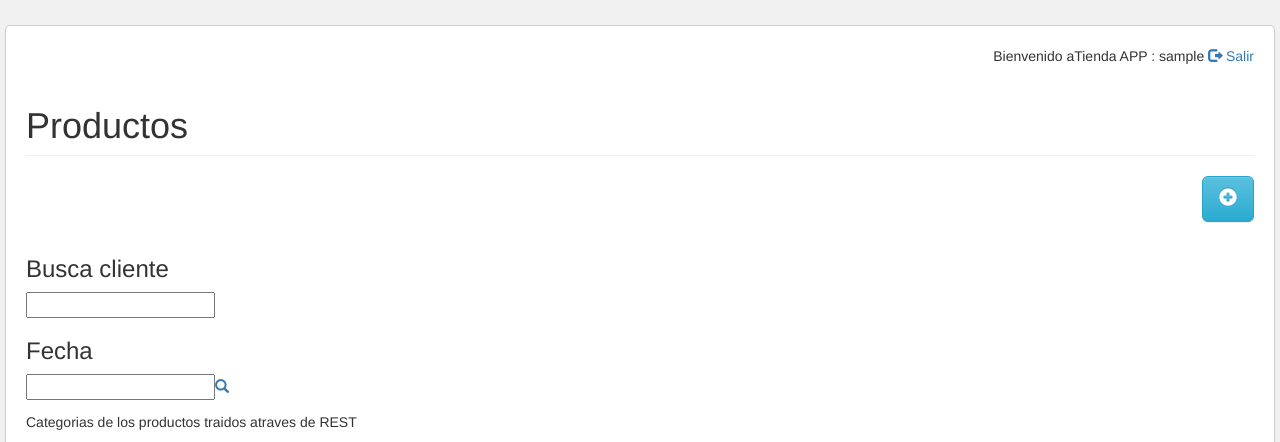
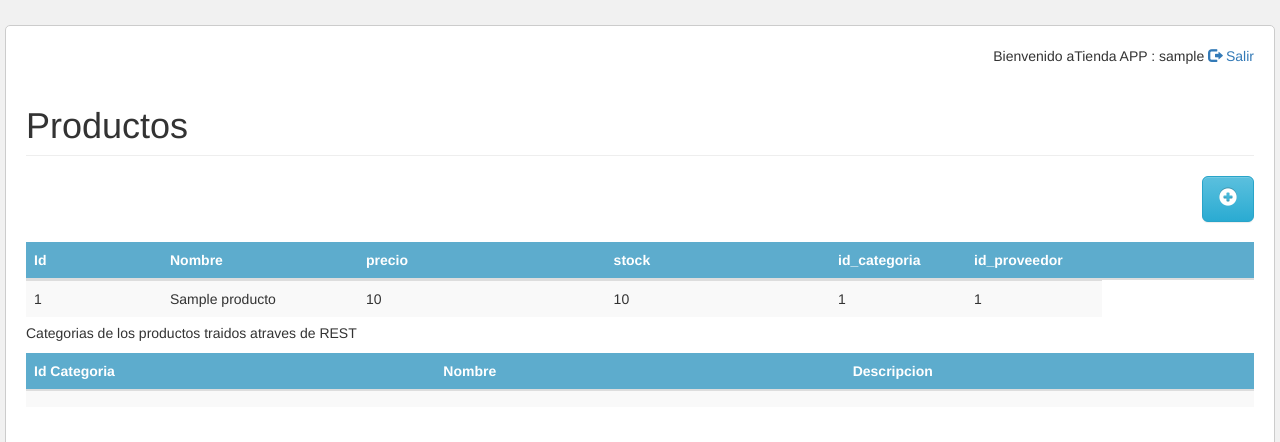
Before and after one commit to malu1985/Tiendaapp, a PHP site: page /vista/vista_productouser.php in a window 1280 px wide. Shown: the top 442 px of the page. Run offline with PHP 8.4, Linux system fonts and the light colour scheme; the visitor is signed in with stand-in values (Sample User, id 1); tables that the repository leaves empty or names only in its code hold one stand-in row (values such as "Sample post"); lists and menus that the app fills with data are empty; some libraries are stand-ins or nearby versions.

Commit message:
Update producto_user.php

```diff
--- a/vista/producto/producto_user.php
+++ b/vista/producto/producto_user.php
@@ -5,19 +5,27 @@
 <br><br><br>
 
 <table class="table  table-striped  table-hover" id="tabla">
-    <thead>
+   <thead>
         <tr>
-		<h3>Busca cliente</h3>
-        <input class="form" value="">
-		<h3>Fecha</h3>
-		<input class="form" value="">
-		<a href="vista_productouser.php"><span class="glyphicon glyphicon-search"></span></a>
+        <th style="width:120px; background-color: #5DACCD; color:#fff">Id</th>
+            <th style="width:180px; background-color: #5DACCD; color:#fff">Nombre</th>
+            <th style=" background-color: #5DACCD; color:#fff">precio</th>
+            <th style=" background-color: #5DACCD; color:#fff">stock</th>
+            <th style="width:120px; background-color: #5DACCD; color:#fff">id_categoria</th>
+			<th style="width:120px; background-color: #5DACCD; color:#fff">id_proveedor</th>
+            <th style="width:60px; background-color: #5DACCD; color:#fff"></th>
+            <th style="width:60px; background-color: #5DACCD; color:#fff"></th>
         </tr>
     </thead>
     <tbody>
     <?php foreach($this->model->Listar() as $r): ?>
         <tr>
-
+	<td><?php echo $r->id_producto; ?></td>
+         <td><?php echo $r->nombre; ?></td>
+            <td><?php echo $r->precio; ?></td>
+            <td><?php echo $r->stock; ?></td>
+            <td><?php echo $r->id_categoria; ?></td>
+            <td><?php echo $r->id_proveedor; ?></td>
 
         </tr>
     <?php endforeach; ?>
```
